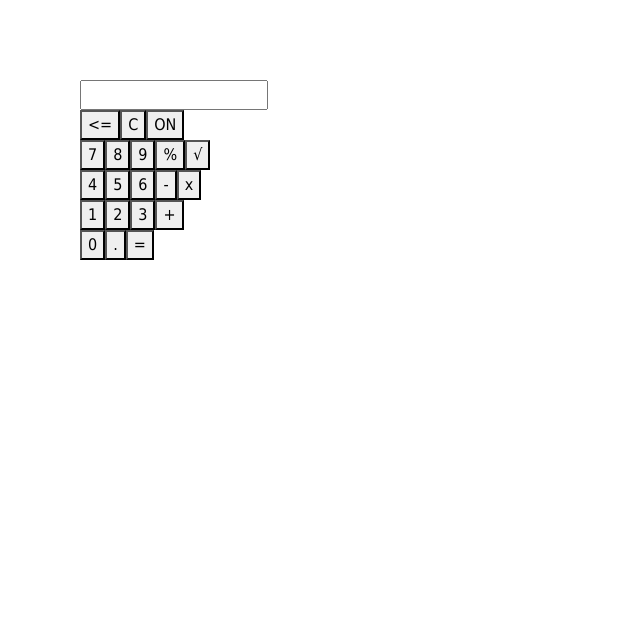
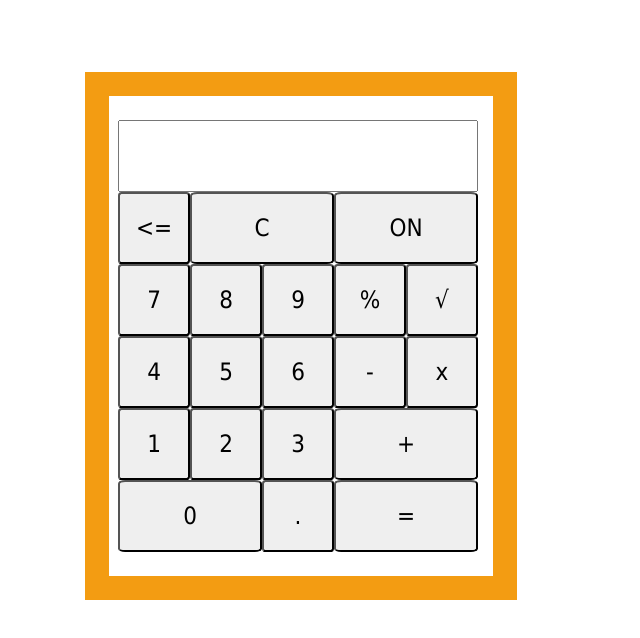
Before and after one commit to BecsController/js-calculator, a plain HTML site: page index.html in a window 1280 px wide. Shown: the whole page, without its empty margins (0-640 px from the left). Drawn offline with nearby package versions, Linux system fonts and the light colour scheme; a web font is replaced by a local one.

Commit message:
placement styling

```diff
--- a/main.css
+++ b/main.css
@@ -1,6 +1,28 @@
 body {
-  align: center;
   font-family: 'Almendra', tahoma, lucida sans-serif, arial, sans-serif;
   background-color: #fff;
-  margin: 5em;
+  font-weight: bold;
+  font-size: 1.5em;
+  margin-top: 3em;
 }
+.calculator{
+  border: solid 1em #F39C12;
+  padding: 1em;
+  width: 18em;
+}
+.display{
+  height: 3em;
+  width: 15em;
+}
+button{
+  height: 3em;
+  width: 3em;
+  padding: .15em;
+  border-radius: 5%;
+}
+.wide{
+  width: 6em;
+}
+input{
+  width: inherit;
+}
```
